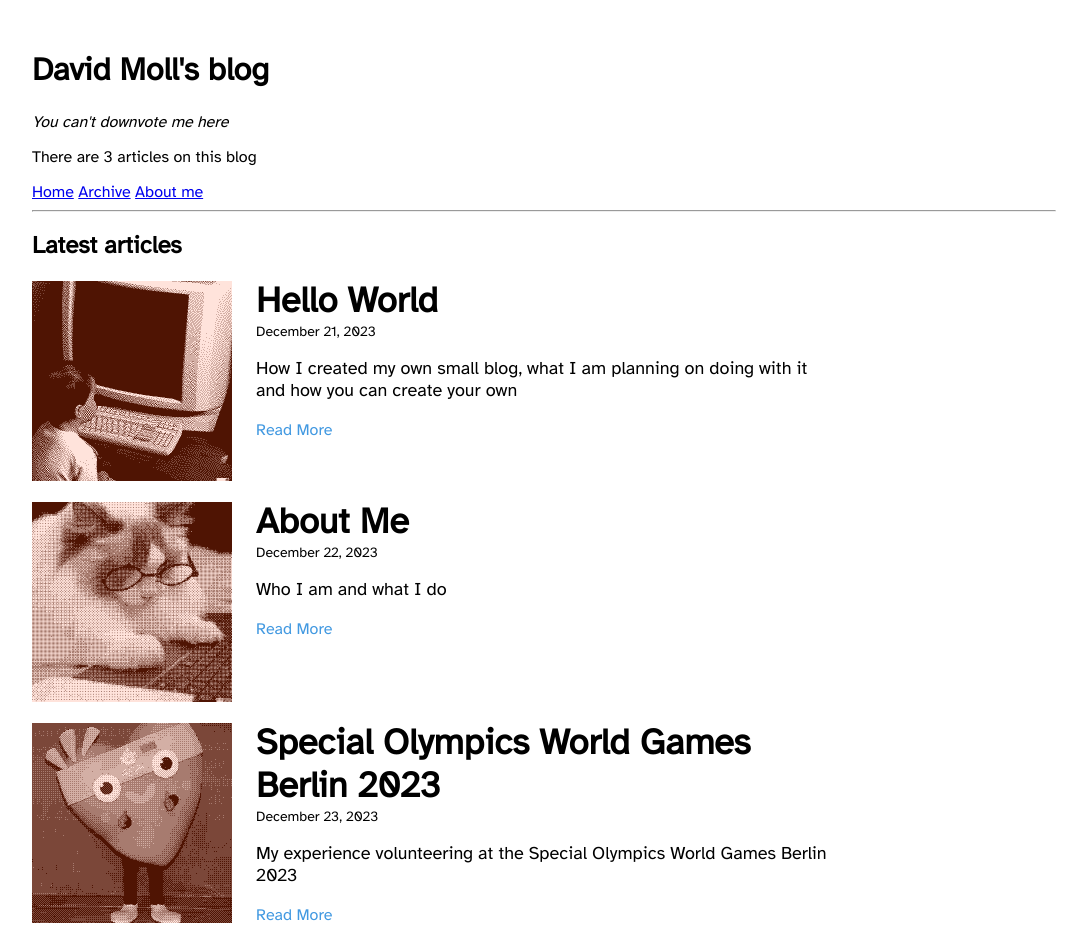
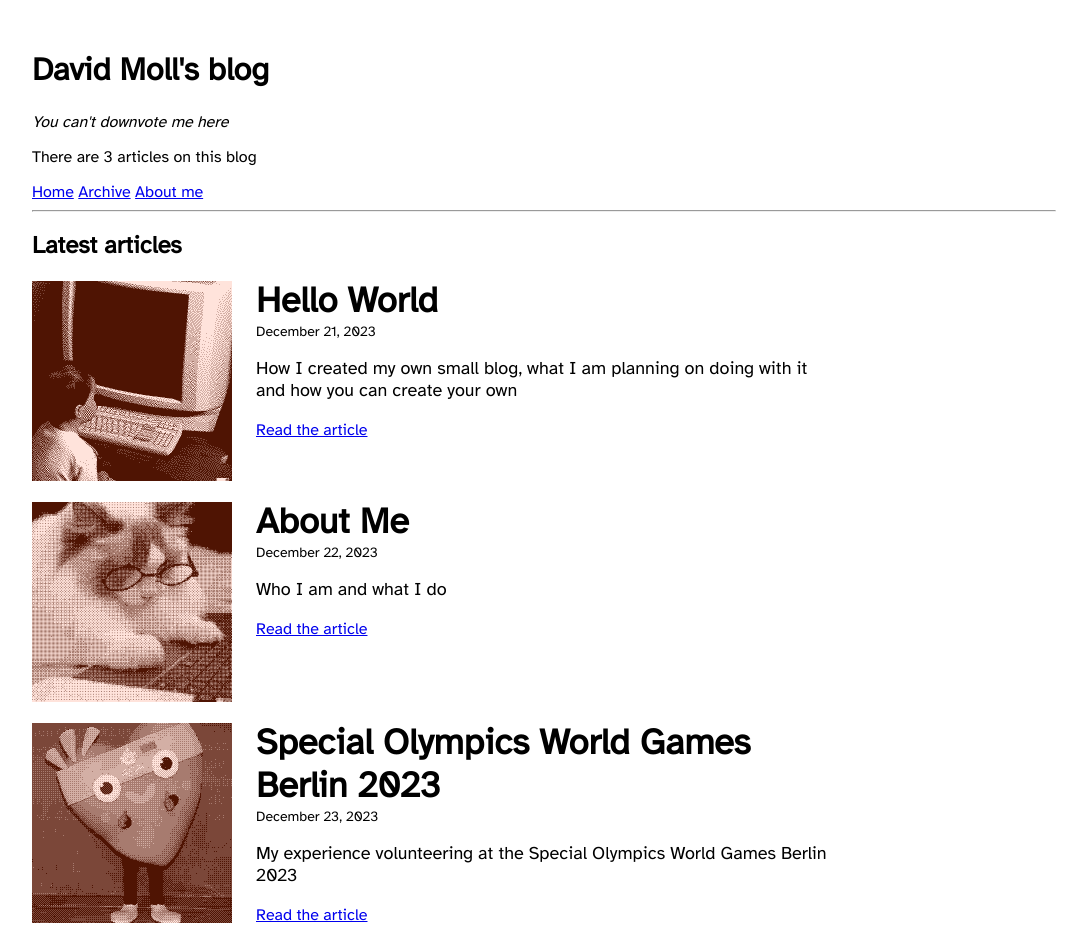
Before and after one commit to Akashic101/blog, an Eleventy site: page src/index.md in a window 1280 px wide. Shown: the top 931 px of the page, without its empty margins (96-1183 px from the left). Built offline with nearby package versions, Linux system fonts and the light colour scheme; Eleventy itself is replaced by a stand-in of ours; files that its build step writes are made by us from their sources; what cheerio would draw is missing.

Commit message:
Fixed lighthouse-issues

```diff
--- a/src/bundle.css
+++ b/src/bundle.css
@@ -39,12 +39,6 @@ body {
 	/* Adjust the font size as needed */
 }
 
-.read-more-link {
-	color: #4299e1;
-	/* Adjust the color as needed */
-	text-decoration: none;
-}
-
 .read-more-link:hover {
 	text-decoration: underline;
 }
--- a/src/index.md
+++ b/src/index.md
@@ -19,7 +19,7 @@ eleventyExcludeFromCollections: true
         <h1 class="main-title">{{ post.data.title }}</h1>
         <p class="date">{{post.date | dateDisplay}}</p>
         <p class="description">{{post.data.description}}</p>
-        <a class="read-more-link" href="{{ post.url }}">Read More</a>
+        <a class="read-more-link" href="{{ post.url }}">Read the article</a>
     </div>
 </div>
 {% endfor %}
@@ -37,7 +37,7 @@ eleventyExcludeFromCollections: true
         <h1 class="main-title">{{ collections.randomArticle.data.title }}</h1>
         <p class="date">{{ collections.randomArticle.data.date | dateDisplay }}</p>
         <p class="description">{{ collections.randomArticle.data.description }}</p>
-        <a class="read-more-link" href="{{collections.randomArticle.url}}">Read More</a>
+        <a class="read-more-link" href="{{collections.randomArticle.url}}">Read the article</a>
     </div>
 </div>
 <hr>
```
